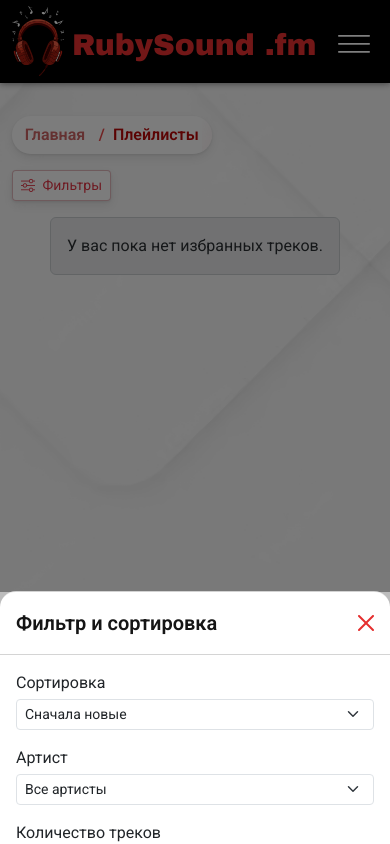
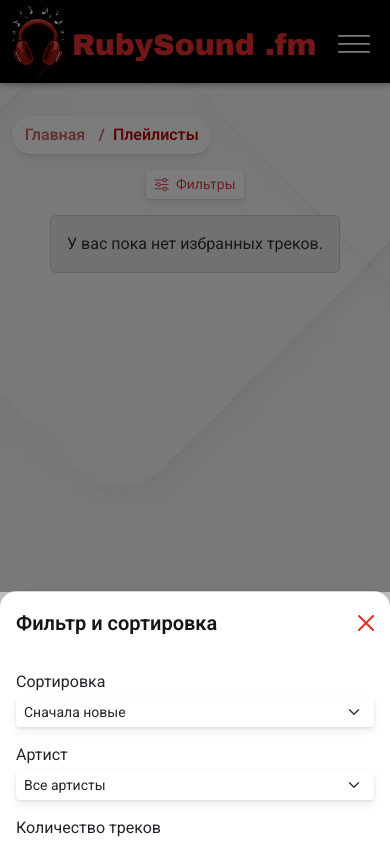
Before and after one commit to MRGiorgiosDev8/musicPlatform_api_django, a Django app: page /playlists/ in a window 390 px wide, after a click on "Фильтры". Run offline with Django 5.2, Linux system fonts and the light colour scheme; the visitor is signed in with stand-in values (Sample User, id 1); data that the repository does not hold is empty; some libraries are stand-ins or nearby versions; some web fonts are replaced.

Commit message:
fix: выровнены стили мобильного фильтра плейлистов и восстановлена stagger-анимация при изменении фильтра

```diff
--- a/music_api/templates/users/playlists.html
+++ b/music_api/templates/users/playlists.html
@@ -16,7 +16,7 @@
             <li class="breadcrumb-item active" aria-current="page">Плейлисты</li>
         </ol>
     </nav>
-    <div class="d-lg-none mb-3">
+    <div class="d-lg-none mb-3 playlist-mobile-filter-wrap">
         <button
             class="btn btn-outline-danger btn-sm playlist-filter-mobile-trigger pre-animation"
             type="button"
--- a/static/css/pages/playlists.css
+++ b/static/css/pages/playlists.css
@@ -36,8 +36,13 @@
 
 .playlist-filter-mobile-trigger {
     box-shadow: var(--shadow-card);
-    border-color: rgba(184, 95, 108, 0.45);
+    border: none;
     background: var(--color-card-bg-light);
+}
+
+.playlist-mobile-filter-wrap {
+    display: flex;
+    justify-content: center;
 }
 
 .playlist-filter-offcanvas {
@@ -45,6 +50,8 @@
     border-top-left-radius: 16px;
     border-top-right-radius: 16px;
     background: #fff;
+    border: none;
+    box-shadow: var(--shadow-card);
 }
 
 .playlist-filter-offcanvas .offcanvas-title {
@@ -54,11 +61,21 @@
 
 .playlist-filter-offcanvas .offcanvas-header {
     background: linear-gradient(var(--color-card-bg), var(--color-card-bg));
-    border-bottom: 1px solid #d4d4d4;
+    border-bottom: none;
 }
 
 .playlist-filter-offcanvas .offcanvas-body {
     background: linear-gradient(var(--color-card-bg-light), var(--color-card-bg-light));
+}
+
+.playlist-filter-offcanvas .form-select {
+    border: none;
+    box-shadow: var(--shadow-card);
+}
+
+.playlist-filter-offcanvas .form-select:focus {
+    border: none;
+    box-shadow: var(--shadow-card);
 }
 
 .playlist-filter-offcanvas .btn-close {
--- a/static/js/UI/playlists.js
+++ b/static/js/UI/playlists.js
@@ -125,6 +125,22 @@ document.addEventListener('DOMContentLoaded', () => {
         if (!noMatchesAlert) return;
         noMatchesAlert.remove();
         noMatchesAlert = null;
+    };
+
+    const resetStaggerAnimationState = () => {
+        if (!trackList) return;
+        trackList.querySelectorAll('.track-item-playlist').forEach((item) => {
+            delete item.dataset.staggerAnimated;
+        });
+    };
+
+    const markVisibleItemsAsAnimated = () => {
+        if (!trackList) return;
+        trackList.querySelectorAll('.track-item-playlist').forEach((item) => {
+            if (item.style.display !== 'none') {
+                item.dataset.staggerAnimated = '1';
+            }
+        });
     };
 
     const showNoMatchesState = () => {
@@ -286,7 +302,9 @@ document.addEventListener('DOMContentLoaded', () => {
             state.sortMode = control.value || 'new';
             syncControlValues();
             visibleTracksCount = pageSize;
-            renderTrackPagination({ animate: true });
+            renderTrackPagination({ animate: false });
+            resetStaggerAnimationState();
+            markVisibleItemsAsAnimated();
         });
     });
 
@@ -295,7 +313,9 @@ document.addEventListener('DOMContentLoaded', () => {
             state.artistFilter = control.value || 'all';
             syncControlValues();
             visibleTracksCount = pageSize;
-            renderTrackPagination({ animate: true });
+            renderTrackPagination({ animate: false });
+            resetStaggerAnimationState();
+            markVisibleItemsAsAnimated();
         });
     });
 
--- a/static/js/animation/playlist_stagger_animation.js
+++ b/static/js/animation/playlist_stagger_animation.js
@@ -74,8 +74,8 @@ document.addEventListener("DOMContentLoaded", () => {
 
     gsap.fromTo(
       mobileFilterTrigger,
-      { autoAlpha: 0, x: -100 },
-      { autoAlpha: 1, x: 0, duration: 0.45, ease: "power3.out" }
+      { autoAlpha: 0, scale: 0, transformOrigin: "center center" },
+      { autoAlpha: 1, scale: 1, duration: 0.45, ease: "power2.out" }
     );
   };
 
```
Also changed, not shown: readme.md.
